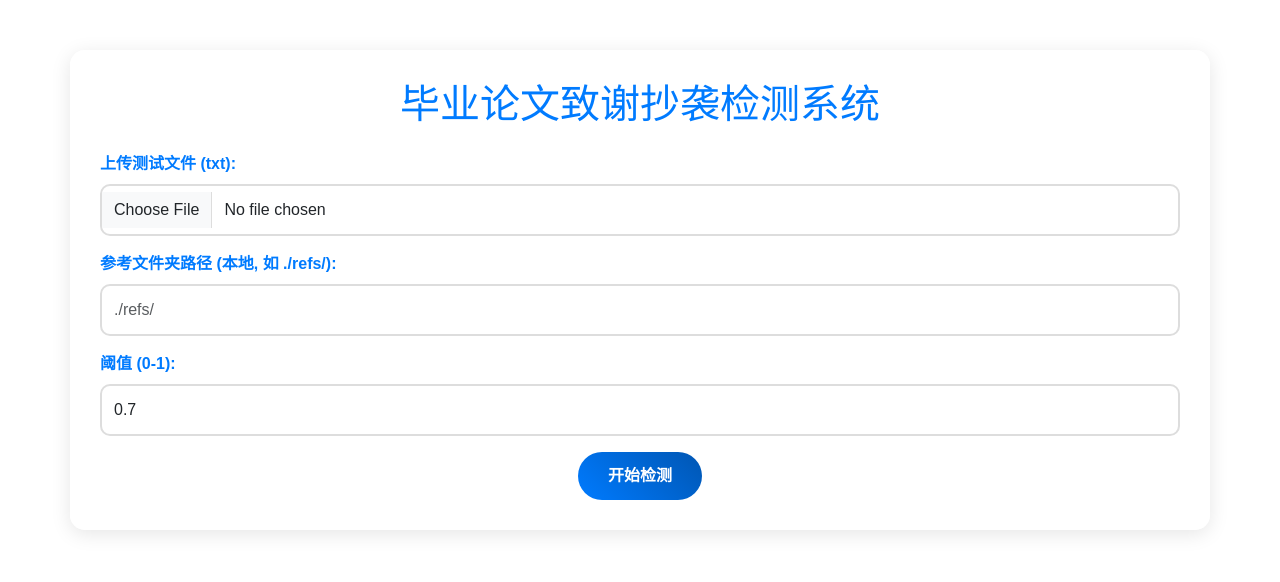
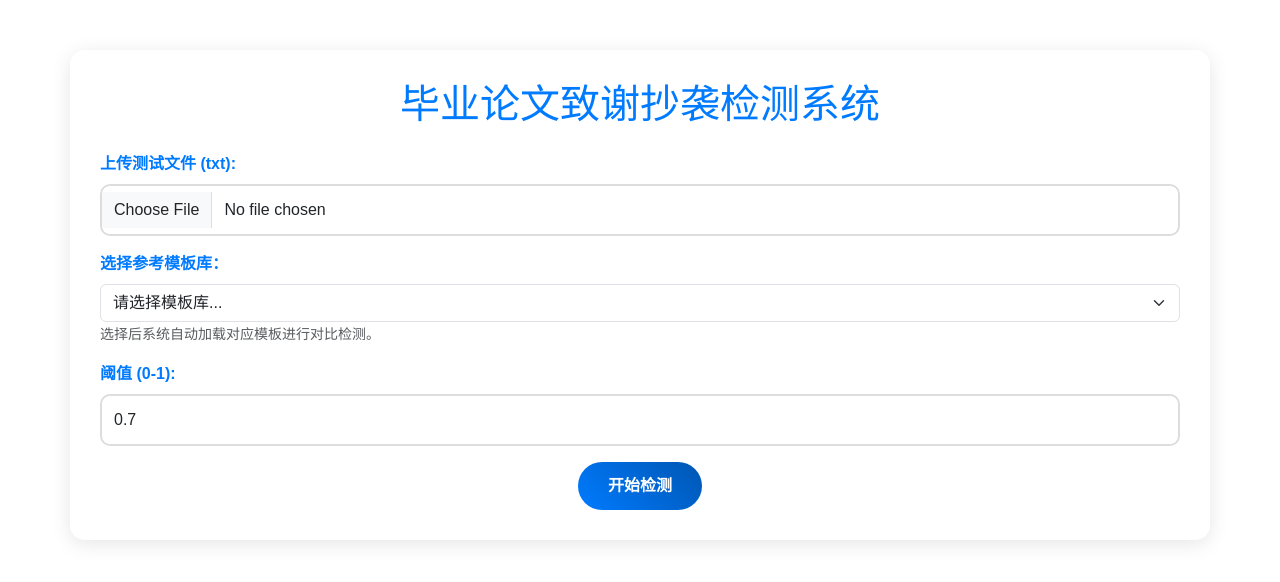
Before and after one commit to wxlovex/Plagiarism-detection-system, a Flask app: page / in a window 1280 px wide. Shown: the top 582 px of the page. Run offline with Flask 2, Linux system fonts and the light colour scheme.

Commit message:
使用MySQL数据库保存致谢模版

```diff
--- a/app.py
+++ b/app.py
@@ -4,6 +4,8 @@ import argparse
 import glob
 import os
 import sys
+import pymysql
+from config import DB_CONFIG
 from sklearn.feature_extraction.text import TfidfVectorizer
 from sklearn.metrics.pairwise import cosine_similarity
 from flask import Flask, render_template, request, flash
@@ -62,6 +64,30 @@ def compute_similarity(text1, text2):
     # 融合（可调权重）
     final_score = 0.7 * tfidf_score + 0.3 * jaccard_score
     return final_score
+
+
+def get_templates_from_db(folder):
+    """从DB拉取指定category的所有content"""
+    # 新增：从路径提取category
+    if folder.endswith('/'):
+        folder = folder.rstrip('/')
+    category = folder.split('/')[-1] if '/' in folder else folder  # e.g., "./refs/general/" → 'general'
+    print(f"调试：提取category = '{category}' 从 folder='{folder}'")  # 日志1：检查提取
+
+    try:
+        conn = pymysql.connect(**DB_CONFIG)
+        print(f"调试：DB连接成功")  # 日志2：连接OK
+        cursor = conn.cursor()
+        sql = "SELECT title, content FROM templates WHERE category = %s"
+        cursor.execute(sql, (category,))
+        results = cursor.fetchall()
+        print(f"调试：查询结果数 = {len(results)}")  # 日志3：行数
+        cursor.close()
+        conn.close()
+        return results
+    except Exception as e:
+        print(f"DB错误: {e}")  # 已有的，日志4：异常
+        return []
 
 
 # 读文件
@@ -185,17 +211,18 @@ def index():
             test_file.save(test_path)
             text1 = read_file(test_path)
 
-            if text1 and os.path.exists(folder):
-                # 批量检测（复用步骤6逻辑）
-                ref_files = glob.glob(os.path.join(folder, "*.txt"))
-                if ref_files:
+            if not folder:
+                flash('请选择参考模板库！')
+            elif text1:
+                # 查询DB
+                db_results = get_templates_from_db(folder)  # folder=category
+                print(f"调试：db_results长度 = {len(db_results)}")
+                if db_results:
                     batch_results = []
-                    for ref_file in ref_files:
-                        text2 = read_file(ref_file)
-                        if text2:
-                            score = compute_similarity(text1, text2)
-                            judgment = judge_plagiarism(score, threshold)
-                            batch_results.append((os.path.basename(ref_file), score, judgment))
+                    for title, content in db_results:
+                        score = compute_similarity(text1, content)
+                        judgment = judge_plagiarism(score, threshold)
+                        batch_results.append((title, score, judgment))  # 用title替换basename
                     batch_results.sort(key=lambda x: x[1], reverse=True)
                     results = batch_results
 
@@ -210,7 +237,7 @@ def index():
                             stats['疑似抄袭'] += 1
 
                 else:
-                    flash('参考文件夹无txt文件！')
+                    flash('模板库无数据！检查DB')
             else:
                 flash('无效文件夹或测试文件！')
         else:
--- a/templates/index.html
+++ b/templates/index.html
@@ -71,8 +71,13 @@
             <input type="file" class="form-control" name="test_file" required accept=".txt">
         </div>
         <div class="mb-3">
-                <label class="form-label fw-bold">参考文件夹路径 (本地, 如 ./refs/):</label>
-                <input type="text" class="form-control" name="folder" placeholder="./refs/" required>
+            <label class="form-label fw-bold">选择参考模板库：</label>
+            <select class="form-select" name="folder" required>
+                <option value="" disabled selected>请选择模板库...</option>
+                <option value="general">致谢模版50篇（通用）</option>
+                <option value="computer">计算机致谢模版30篇（专业）</option>
+            </select>
+            <small class="form-text text-muted">选择后系统自动加载对应模板进行对比检测。</small>
         </div>
         <div class="mb-3">
             <label class="form-label fw-bold">阈值 (0-1):</label>
@@ -88,7 +93,11 @@
     <div class="table-responsive">
         <table class="table table-striped table-hover">
             <thead>
-                    <tr><th>参考文件</th><th>相似度</th><th>判断</th></tr>
+            <tr>
+                <th>参考文件</th>
+                <th>相似度</th>
+                <th>判断</th>
+            </tr>
             </thead>
             <tbody>
             {% for row in results %}
@@ -131,7 +140,8 @@
             </div>
         </div>
     </div>
-    <p class="text-center text-muted">总参考文件：{{ results|length }} 个 | 基于阈值 {{ request.form['threshold'] if request.method == 'POST' else '0.7' }}</p>
+    <p class="text-center text-muted">总参考文件：{{ results|length }} 个 | 基于阈值 {{ request.form['threshold'] if
+        request.method == 'POST' else '0.7' }}</p>
 
     {% endif %}
 </div>
```
Also changed, not shown: config.py (added, +8 -0 lines). Lines whose indentation alone changed are shown as unchanged.
